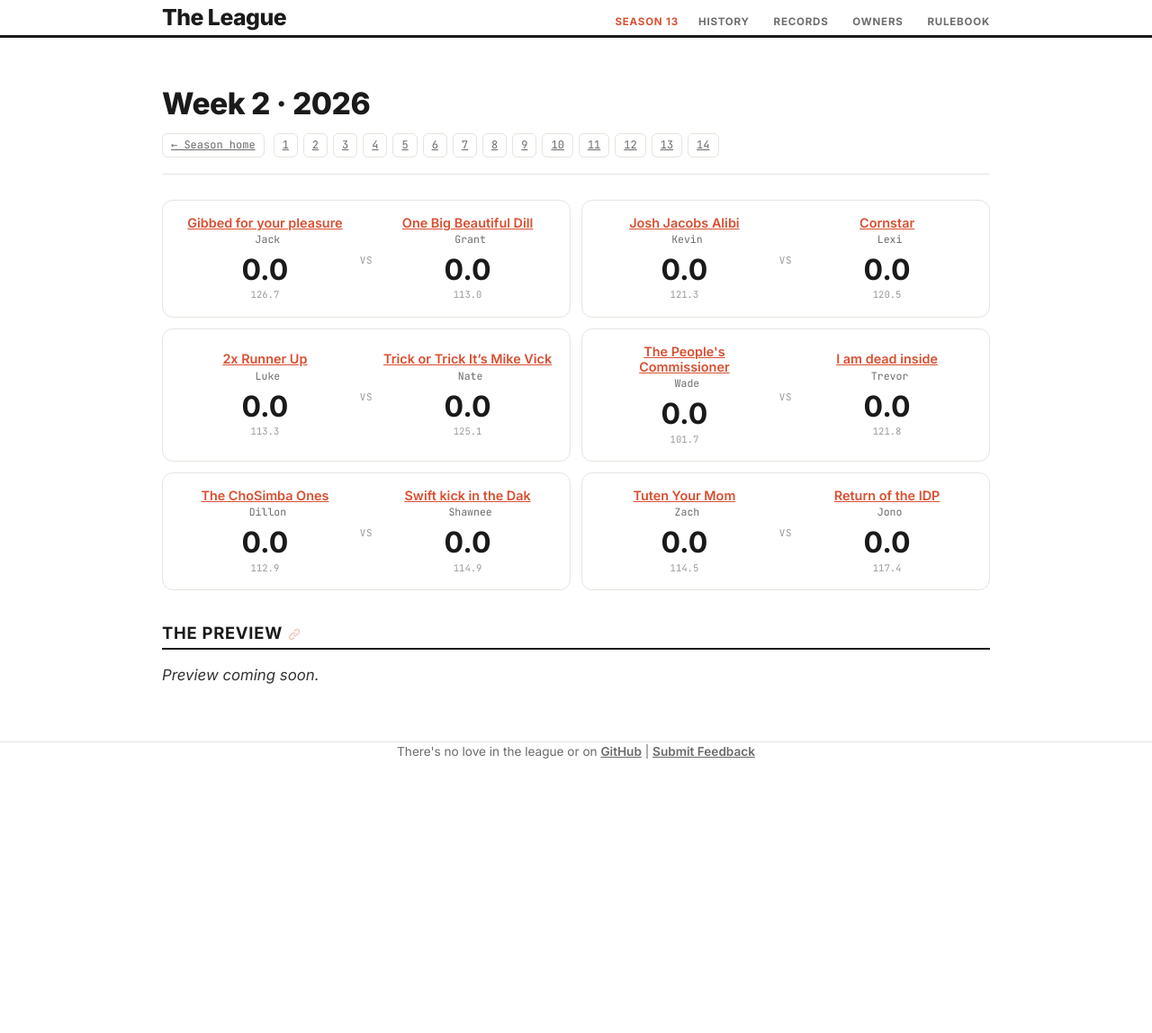
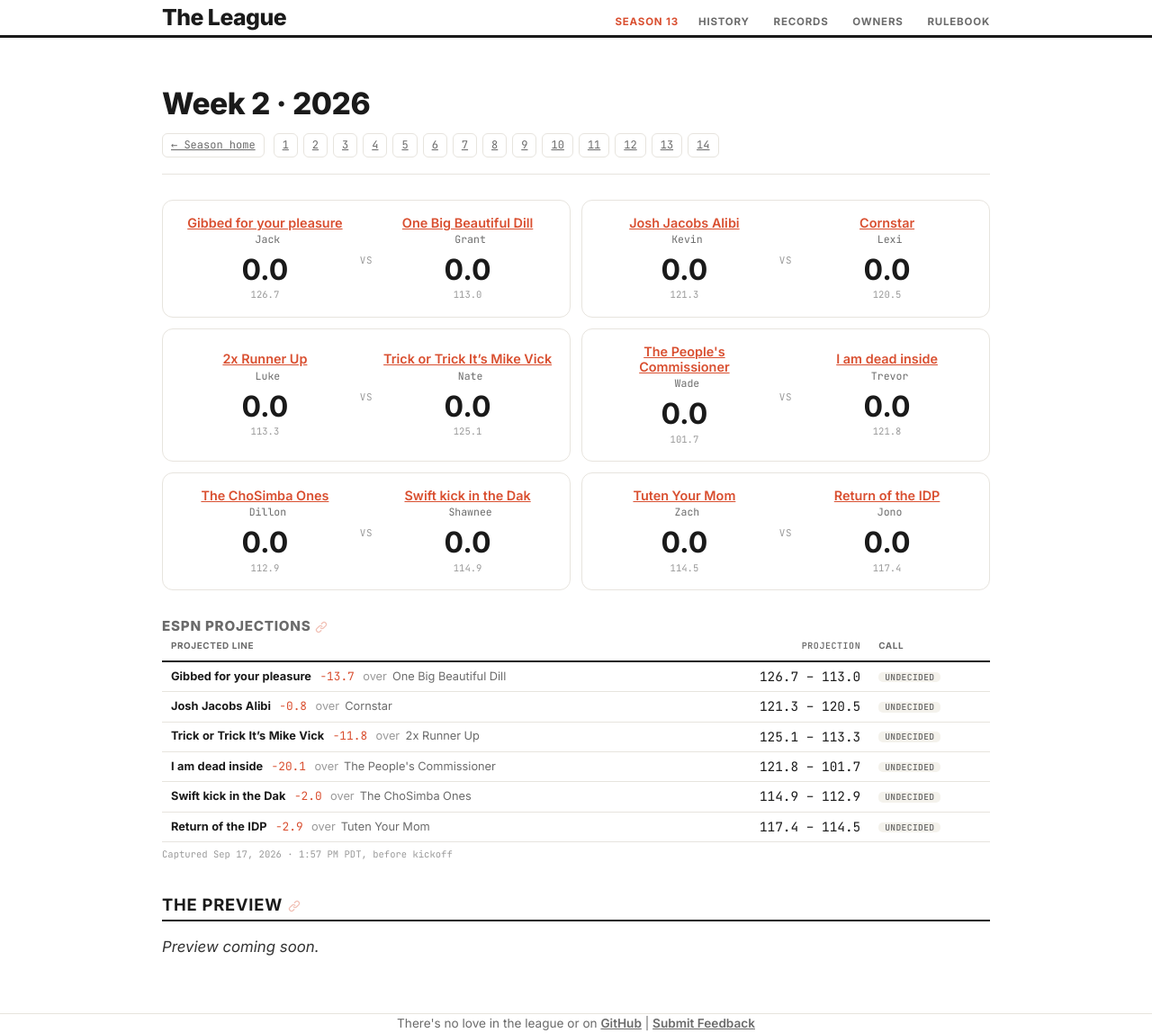
Before and after one commit to dillondrenzek/no-love-in-the-league, a Jekyll site: the page built from docs/seasons/2026/week-2.md, in a window 1280 px wide. Shown: the whole page at 90% size. Built offline with Jekyll 4.4.1, drawn with Linux system fonts in a browser that asks for light colours; before the commit the page ends 900 px from its top, so only the background shows below that.

Commit message:
Daily update: 2026-09-17

```diff
--- a/data/rosters/2026-week-02.yml
+++ b/data/rosters/2026-week-02.yml
@@ -1,6 +1,6 @@
 season: 2026
 week: 2
-captured_at: '2026-09-17T19:23:58+00:00'
+captured_at: '2026-09-17T20:58:31+00:00'
 rosters:
 - manager_id: '{1C08B299-B471-49F1-88B2-99B47149F176}'
   team_id: 1
--- a/docs/_data/weeks.yml
+++ b/docs/_data/weeks.yml
@@ -296,8 +296,98 @@
     home_proj: 114.5
     away_proj: 117.4
   highlights: []
-  projections: []
-  projected_at: null
+  projections:
+  - home_id: jackperkins74
+    away_id: gganoom
+    home_team: Gibbed for your pleasure
+    away_team: One Big Beautiful Dill
+    home_proj: 126.7
+    away_proj: 113.0
+    pickem: false
+    fav_id: jackperkins74
+    fav_team: Gibbed for your pleasure
+    dog_team: One Big Beautiful Dill
+    fav_proj: 126.7
+    dog_proj: 113.0
+    spread: 13.7
+    decided: false
+    result: null
+  - home_id: kevbots22
+    away_id: alexandra
+    home_team: Josh Jacobs Alibi
+    away_team: Cornstar
+    home_proj: 121.3
+    away_proj: 120.5
+    pickem: false
+    fav_id: kevbots22
+    fav_team: Josh Jacobs Alibi
+    dog_team: Cornstar
+    fav_proj: 121.3
+    dog_proj: 120.5
+    spread: 0.8
+    decided: false
+    result: null
+  - home_id: lukstein
+    away_id: whowonthelastsuperbowl
+    home_team: 2x Runner Up
+    away_team: Trick or Trick It’s Mike Vick
+    home_proj: 113.3
+    away_proj: 125.1
+    pickem: false
+    fav_id: whowonthelastsuperbowl
+    fav_team: Trick or Trick It’s Mike Vick
+    dog_team: 2x Runner Up
+    fav_proj: 125.1
+    dog_proj: 113.3
+    spread: 11.8
+    decided: false
+    result: null
+  - home_id: sturmanator15
+    away_id: purpsworth
+    home_team: The People's Commissioner
+    away_team: I am dead inside
+    home_proj: 101.7
+    away_proj: 121.8
+    pickem: false
+    fav_id: purpsworth
+    fav_team: I am dead inside
+    dog_team: The People's Commissioner
+    fav_proj: 121.8
+    dog_proj: 101.7
+    spread: 20.1
+    decided: false
+    result: null
+  - home_id: theoceanpulse
+    away_id: shawne2520997
+    home_team: The ChoSimba Ones
+    away_team: Swift kick in the Dak
+    home_proj: 112.9
+    away_proj: 114.9
+    pickem: false
+    fav_id: shawne2520997
+    fav_team: Swift kick in the Dak
+    dog_team: The ChoSimba Ones
+    fav_proj: 114.9
+    dog_proj: 112.9
+    spread: 2.0
+    decided: false
+    result: null
+  - home_id: zachzoske
+    away_id: schirmerj
+    home_team: Tuten Your Mom
+    away_team: Return of the IDP
+    home_proj: 114.5
+    away_proj: 117.4
+    pickem: false
+    fav_id: schirmerj
+    fav_team: Return of the IDP
+    dog_team: Tuten Your Mom
+    fav_proj: 117.4
+    dog_proj: 114.5
+    spread: 2.9
+    decided: false
+    result: null
+  projected_at: Sep 17, 2026 · 1:57 PM PDT
 2026-3:
   week: 3
   state: future
```
